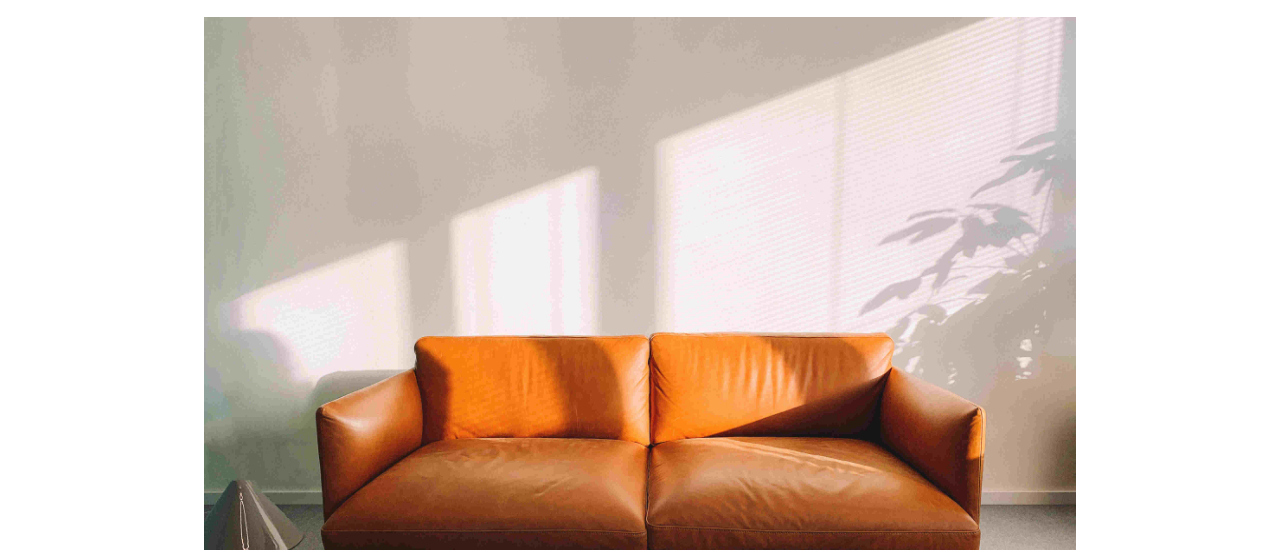
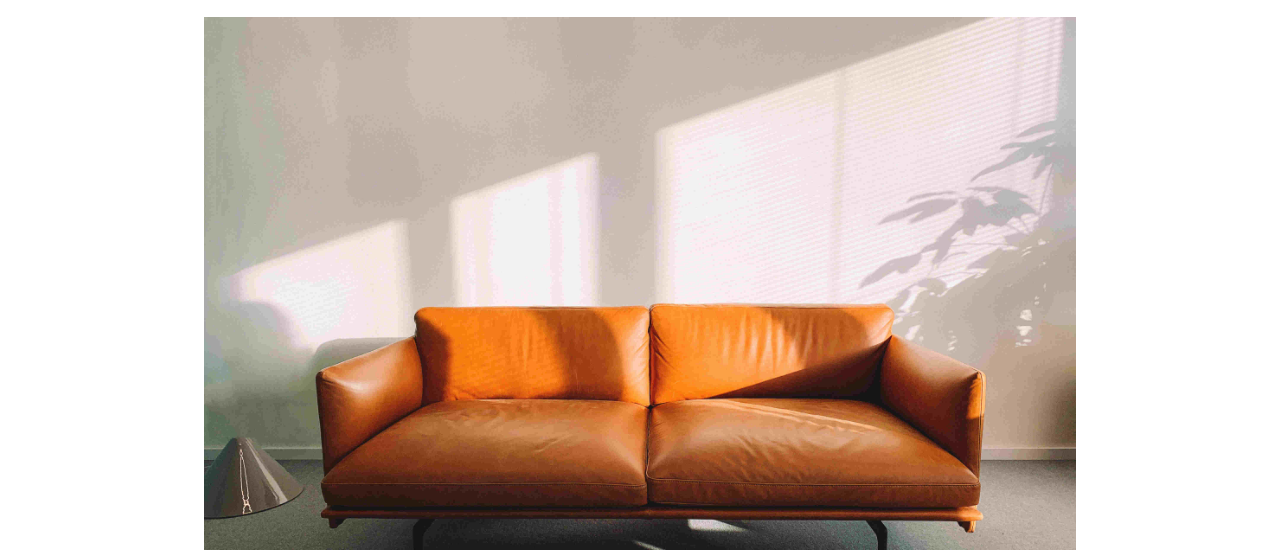
Before and after one commit to Zimi8/Proyecto-Annah-Schrodel, a website: page secciones/exposiciones.html in a window 1280 px wide. Shown: the part 250-800 px from the top of the page. Drawn offline with Linux system fonts and the light colour scheme; a web font is replaced by a local one.

Commit message:
arreglado el fluid en exposiciones

```diff
--- a/secciones/exposiciones.html
+++ b/secciones/exposiciones.html
@@ -48,7 +48,7 @@
 <main>
   <div class="banner-principal">
     <div><p class="text-center"><h1>      Un poco de las muestras de Annah y sus productos de diseño.</h1></p></div>
-    <img src="/assets/Galerias/futonCuero.jpg" class="rounded mx-auto d-block" alt="Sillon de cuero vegano estilo antiguo de los años 80"width="70%" height="90%" >
+    <img src="/assets/Galerias/futonCuero.jpg" class="img-fluid rounded mx-auto d-block mx-auto" alt="Sillon de cuero vegano estilo antiguo de los años 80"width="70%" height="90%" >
   </div>
   <section id="carrousel"> <!-- caruousel!-->
     <div class="container">
```
